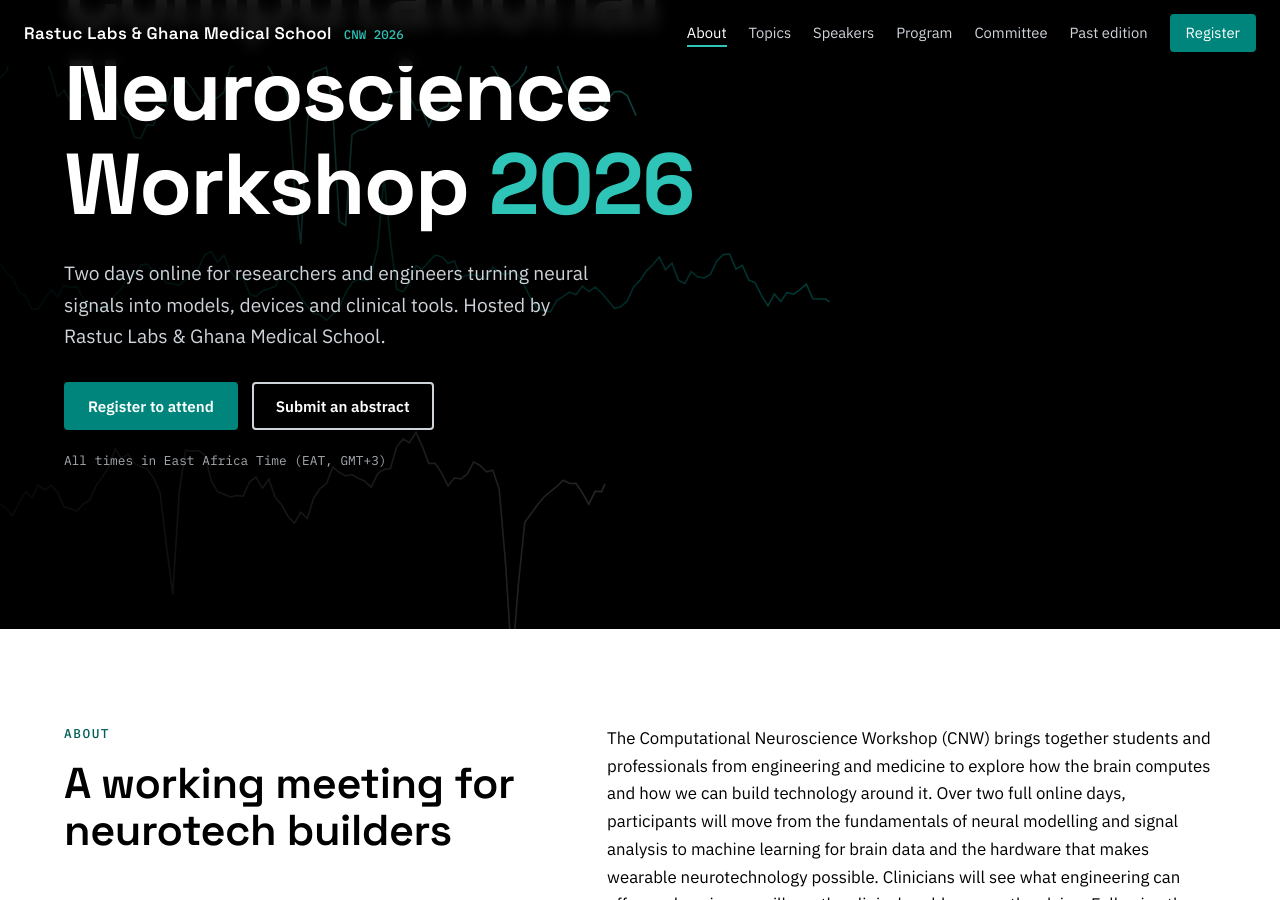
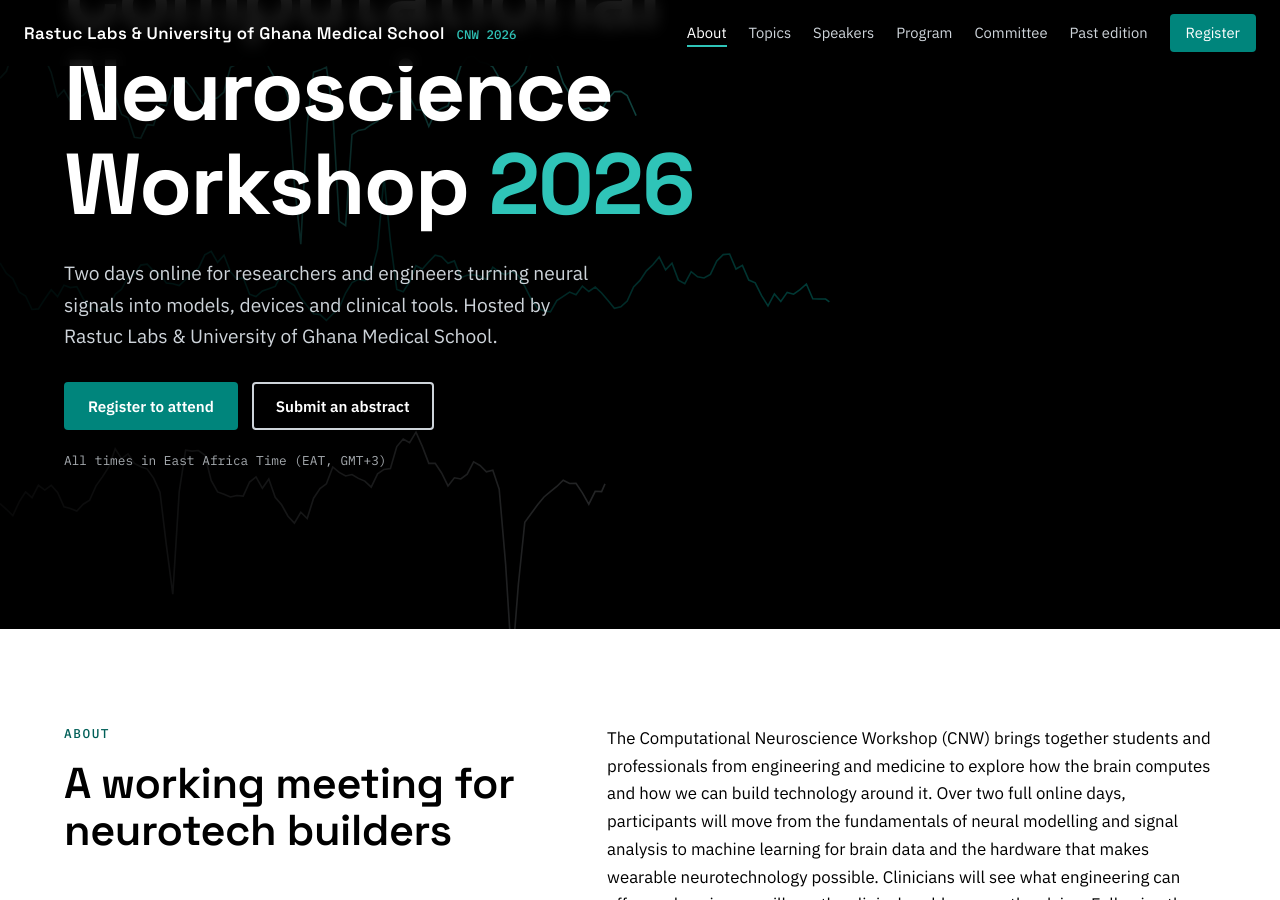
Before and after one commit to Kebaso-J/cnw2026, a Jekyll site: the page built from index.html, in a window 1280 px wide and 900 px high, scrolled down 271 px. Built offline with Jekyll 4.4.1, drawn with Linux system fonts in a browser that asks for light colours; some of the changed text lies outside the part shown.

Commit message:
patch: config organizers

```diff
--- a/_config.yml
+++ b/_config.yml
@@ -8,10 +8,10 @@ dates_display: "November 12–13, 2026"
 timezone_note: "All times in East Africa Time (EAT, GMT+3)"
 
 # Update these once your repo exists
-url: "https://rastuctechnologies.com/cnw2026"  # the base hostname & protocol for your site
+url: "https://cnw2026.rastuctechnologies.com/"  # the base hostname & protocol for your site
 baseurl: ""                              # "" for a user/org site; "/repo-name" for a project site
 
-organizer: "Rastuc Labs & Ghana Medical School"
+organizer: "Rastuc Labs & University of Ghana Medical School"
 organizer_parent: "Rastuc Technologies Limited"
 organizer_location: "Nairobi, Kenya"
 contact_email: "info@rastuctechnologies.com"
```
